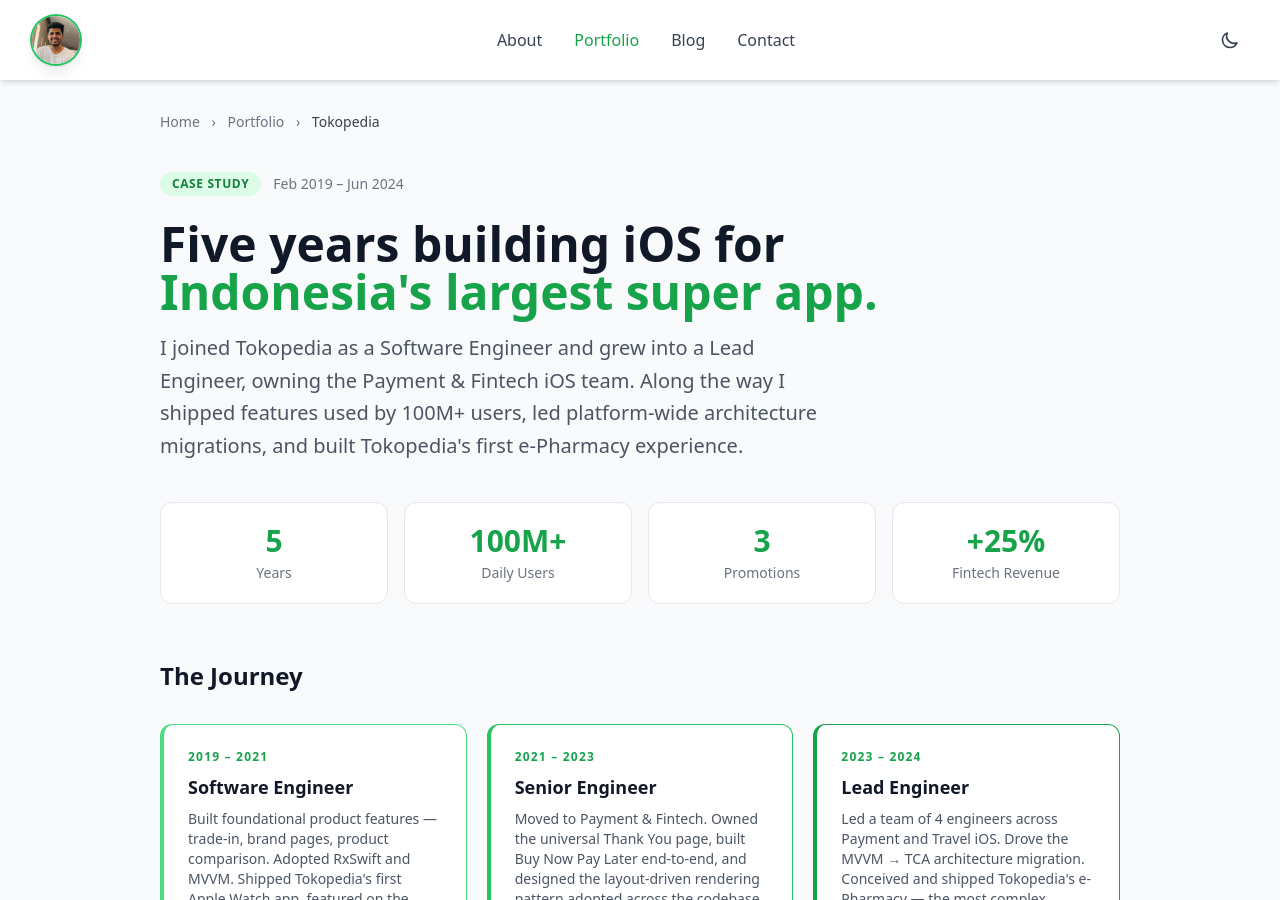
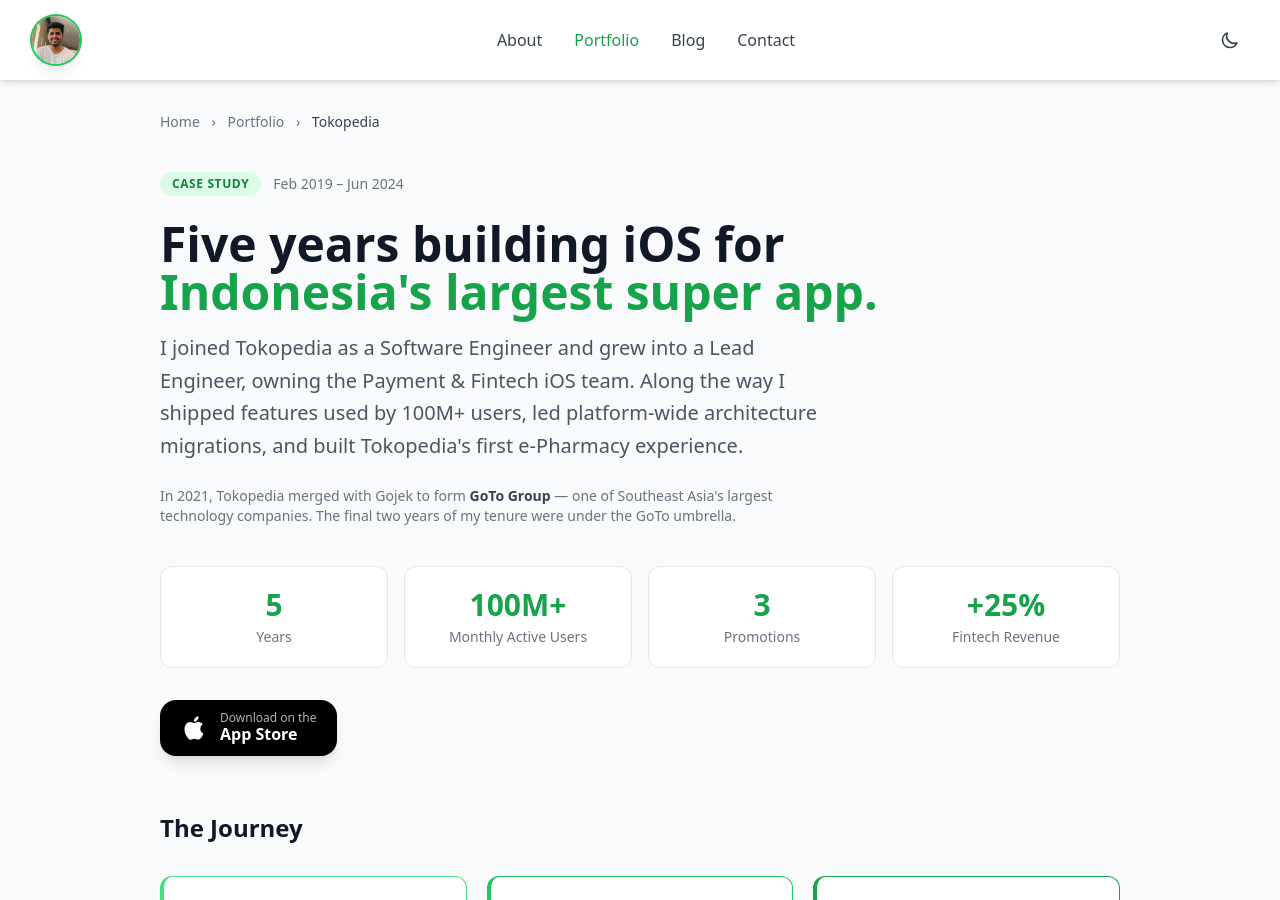
Before and after one commit to rajmanikush/rajmanikush.github.io, a Jekyll site: the page built from tokopedia.html, in a window 1280 px wide and 900 px high. Built offline with Jekyll 4.4.1, drawn with Linux system fonts in a browser that asks for light colours; nearby versions of some CDN libraries.

Commit message:
feat: add App Store link and improve Tokopedia portfolio page
- Add prominent App Store badge button in hero linking to Tokopedia iOS app
- Make "featured on the Indonesian App Store" in Apple Watch card a clickable link
- Fix "Daily Users" → "Monthly Active Users" (100M+ was MAU, not DAU)
- Add GoTo Group context note (Tokopedia merged with Gojek in 2021)

Co-Authored-By: Claude Sonnet 4.6 <noreply@anthropic.com>

```diff
--- a/tokopedia.html
+++ b/tokopedia.html
@@ -97,8 +97,11 @@ permalink: /tokopedia/
     <h1 class="text-4xl sm:text-5xl font-black text-gray-900 dark:text-white mb-4 leading-tight">
       Five years building iOS for<br class="hidden sm:block"> <span class="text-green-600 dark:text-green-400">Indonesia's largest super app.</span>
     </h1>
-    <p class="text-xl text-gray-600 dark:text-gray-400 max-w-2xl mb-10 leading-relaxed">
+    <p class="text-xl text-gray-600 dark:text-gray-400 max-w-2xl mb-6 leading-relaxed">
       I joined Tokopedia as a Software Engineer and grew into a Lead Engineer, owning the Payment & Fintech iOS team. Along the way I shipped features used by 100M+ users, led platform-wide architecture migrations, and built Tokopedia's first e-Pharmacy experience.
+    </p>
+    <p class="text-sm text-gray-500 dark:text-gray-400 max-w-2xl mb-10">
+      In 2021, Tokopedia merged with Gojek to form <span class="font-semibold text-gray-700 dark:text-gray-300">GoTo Group</span> — one of Southeast Asia's largest technology companies. The final two years of my tenure were under the GoTo umbrella.
     </p>
 
     <!-- Stats row -->
@@ -109,7 +112,7 @@ permalink: /tokopedia/
       </div>
       <div class="bg-white dark:bg-gray-900 rounded-xl p-5 border border-gray-200 dark:border-gray-800 text-center">
         <p class="text-3xl font-black text-green-600 dark:text-green-400">100M+</p>
-        <p class="text-sm text-gray-500 dark:text-gray-400 mt-1">Daily Users</p>
+        <p class="text-sm text-gray-500 dark:text-gray-400 mt-1">Monthly Active Users</p>
       </div>
       <div class="bg-white dark:bg-gray-900 rounded-xl p-5 border border-gray-200 dark:border-gray-800 text-center">
         <p class="text-3xl font-black text-green-600 dark:text-green-400">3</p>
@@ -119,6 +122,20 @@ permalink: /tokopedia/
         <p class="text-3xl font-black text-green-600 dark:text-green-400">+25%</p>
         <p class="text-sm text-gray-500 dark:text-gray-400 mt-1">Fintech Revenue</p>
       </div>
+    </div>
+
+    <!-- App Store CTA -->
+    <div class="mt-8">
+      <a href="https://apps.apple.com/id/app/tokopedia/id1001394201" target="_blank" rel="noopener noreferrer"
+        class="inline-flex items-center gap-3 bg-black dark:bg-white text-white dark:text-black rounded-2xl px-5 py-3 hover:opacity-80 transition duration-200 shadow-lg">
+        <svg class="w-7 h-7 flex-shrink-0" viewBox="0 0 24 24" fill="currentColor" aria-hidden="true">
+          <path d="M18.71 19.5c-.83 1.24-1.71 2.45-3.05 2.47-1.34.03-1.77-.79-3.29-.79-1.53 0-2 .77-3.27.82-1.31.05-2.3-1.32-3.14-2.53C4.25 17 2.94 12.45 4.7 9.39c.87-1.52 2.43-2.48 4.12-2.51 1.28-.02 2.5.87 3.29.87.78 0 2.26-1.07 3.8-.91.65.03 2.47.26 3.64 1.98-.09.06-2.17 1.28-2.15 3.81.03 3.02 2.65 4.03 2.68 4.04-.03.07-.42 1.44-1.38 2.83M13 3.5c.73-.83 1.94-1.46 2.94-1.5.13 1.17-.34 2.35-1.04 3.19-.69.85-1.83 1.51-2.95 1.42-.15-1.15.41-2.35 1.05-3.11z"/>
+        </svg>
+        <div>
+          <p class="text-xs leading-none opacity-70 font-medium">Download on the</p>
+          <p class="text-base font-bold leading-tight">App Store</p>
+        </div>
+      </a>
     </div>
   </header>
 
@@ -221,7 +238,7 @@ permalink: /tokopedia/
           <div class="p-7 grid md:grid-cols-2 gap-8">
             <div>
               <p class="text-gray-600 dark:text-gray-400 mb-4">I proposed the Apple Watch idea, designed the initial UX wireframes, and built the extension end-to-end. The watch app surfaces a user's wishlist items — product name, price, and a deep link back to the main app.</p>
-              <p class="text-gray-600 dark:text-gray-400">The feature was <strong class="text-gray-800 dark:text-gray-200">featured on the Indonesian App Store</strong> — a milestone for the team.</p>
+              <p class="text-gray-600 dark:text-gray-400">The feature was <a href="https://apps.apple.com/id/app/tokopedia/id1001394201" target="_blank" rel="noopener noreferrer" class="font-semibold text-gray-800 dark:text-gray-200 underline decoration-gray-400 underline-offset-2 hover:text-green-600 dark:hover:text-green-400 transition duration-200">featured on the Indonesian App Store</a> — a milestone for the team.</p>
             </div>
             <div>
               <h4 class="text-sm font-bold text-gray-700 dark:text-gray-300 mb-3 uppercase tracking-wide">Technical challenge</h4>
```
